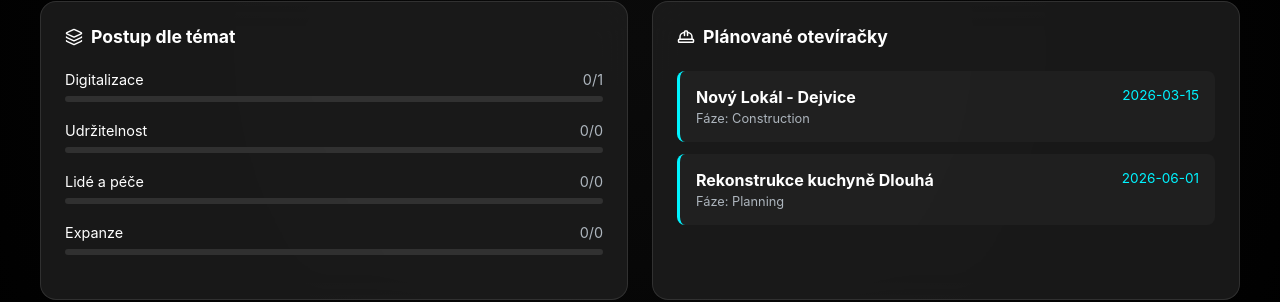
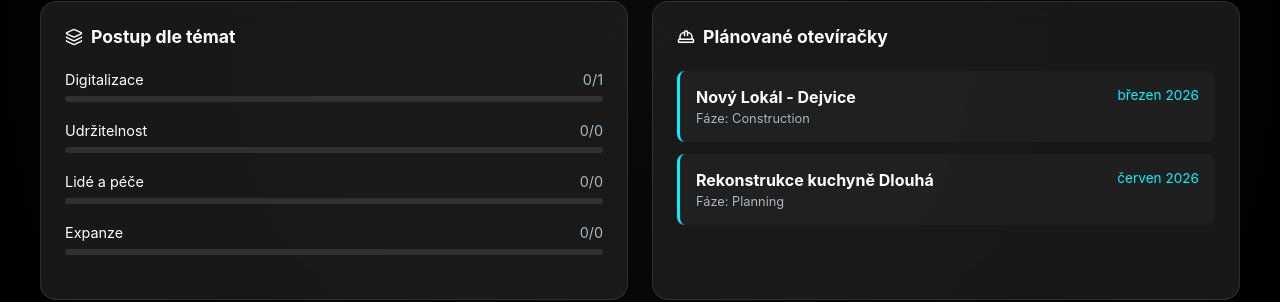
Before and after one commit to zemskekure/kebule, a React (Vite) app in the folder strategy-app/: page / in a window 1280 px wide. Both pictures are taken after a click on the button "Dashboard". Shown: the part 388-690 px from the top of the page. Built offline with nearby package versions, Linux system fonts and the light colour scheme; the HTML template or start-up script is replaced by a standard one.

Commit message:
update push

```diff
--- a/strategy-app/src/components/Dashboard.jsx
+++ b/strategy-app/src/components/Dashboard.jsx
@@ -140,15 +140,22 @@ export function Dashboard({ data, theme = 'dark' }) {
                     >
                         <h3 style={{ color: textColor }}><HardHat size={18} /> Plánované otevíračky</h3>
                         <div className="restaurants-list-dashboard">
-                            {(newRestaurants || []).length > 0 ? (newRestaurants || []).map(rest => (
-                                <div key={rest.id} className="dashboard-rest-item" style={{ background: isDark ? 'rgba(255, 255, 255, 0.03)' : 'rgba(0, 0, 0, 0.02)', borderLeftColor: accentColor }}>
-                                    <div className="rest-header">
-                                        <h4 style={{ color: textColor }}>{rest.title}</h4>
-                                        <span className="rest-date" style={{ color: accentColor }}>{rest.openingDate || 'TBD'}</span>
+                            {(newRestaurants || []).length > 0 ? (newRestaurants || []).map(rest => {
+                                const formatDate = (dateStr) => {
+                                    if (!dateStr) return 'TBD';
+                                    const date = new Date(dateStr);
+                                    return date.toLocaleDateString('cs-CZ', { month: 'long', year: 'numeric' });
+                                };
+                                return (
+                                    <div key={rest.id} className="dashboard-rest-item" style={{ background: isDark ? 'rgba(255, 255, 255, 0.03)' : 'rgba(0, 0, 0, 0.02)', borderLeftColor: accentColor }}>
+                                        <div className="rest-header">
+                                            <h4 style={{ color: textColor }}>{rest.title}</h4>
+                                            <span className="rest-date" style={{ color: accentColor }}>{formatDate(rest.openingDate)}</span>
+                                        </div>
+                                        <div className="rest-phase" style={{ color: textSecondary }}>Fáze: {rest.phase}</div>
                                     </div>
-                                    <div className="rest-phase" style={{ color: textSecondary }}>Fáze: {rest.phase}</div>
-                                </div>
-                            )) : (
+                                );
+                            }) : (
                                 <p className="empty-text" style={{ color: textSecondary }}>Žádné nové restaurace v plánu.</p>
                             )}
                         </div>
--- a/strategy-app/src/components/VisionBoard.jsx
+++ b/strategy-app/src/components/VisionBoard.jsx
@@ -605,28 +605,35 @@ export function VisionBoard({ data, theme = 'dark' }) {
             return { type: 'years', items: data.years };
         }
         else if (currentLevel === 1) {
-            // Level 1: Vision Center + Themes Orbit
-            // We clicked a Year. We need to find the Vision for this year.
+            // Level 1: Year Center + Visions Orbit
+            // Show all visions for this year as orbiting items
             const year = path[0];
             const visions = data.visions.filter(v => v.yearId === year.id);
-            // Auto-select the first vision
-            const activeVision = visions[0] || { title: 'Žádná vize', subtitle: 'Vytvořte vizi', id: 'empty', yearId: year.id };
-
-            const themes = activeVision.id !== 'empty' ? data.themes.filter(t => t.visionId === activeVision.id) : [];
 
             return {
                 type: 'orbit',
-                center: { ...activeVision, subtitle: 'Vize' },
+                center: { ...year, subtitle: 'Rok' },
+                orbit: visions.length > 0 ? visions : [{ title: 'Žádná vize', subtitle: 'Vytvořte vizi', id: 'empty' }],
+                centerType: 'year',
+                orbitType: 'vision'
+            };
+        }
+        else if (currentLevel === 2) {
+            // Level 2: Vision Center + Themes Orbit
+            const vision = path[1];
+            const themes = data.themes.filter(t => t.visionId === vision.id);
+
+            return {
+                type: 'orbit',
+                center: { ...vision, subtitle: 'Vize' },
                 orbit: themes,
                 centerType: 'vision',
                 orbitType: 'theme'
             };
         }
-        else if (currentLevel === 2) {
-            // Level 2: Theme Center + Projects Orbit
-            // path[0] = Year, path[1] = Theme (because we skipped selecting Vision explicitly in UI)
-
-            const theme = path[1];
+        else if (currentLevel === 3) {
+            // Level 3: Theme Center + Projects Orbit
+            const theme = path[2];
             const projects = data.projects.filter(p => p.themeId === theme.id);
             return {
                 type: 'orbit',
@@ -641,13 +648,18 @@ export function VisionBoard({ data, theme = 'dark' }) {
 
     // Handlers
     const handleItemClick = (item) => {
+        if (item.id === 'empty') return; // Don't navigate to empty placeholder
+
         if (currentLevel === 0) {
-            // Clicked Year -> Go to Level 1 (Auto-select Vision)
+            // Clicked Year -> Go to Level 1 (Show Visions)
             setPath([item]);
         } else if (currentLevel === 1) {
-            // Clicked Theme -> Go to Level 2
+            // Clicked Vision -> Go to Level 2 (Show Themes)
             setPath([...path, item]);
         } else if (currentLevel === 2) {
+            // Clicked Theme -> Go to Level 3 (Show Projects)
+            setPath([...path, item]);
+        } else if (currentLevel === 3) {
             // Clicked Project -> Show Detail
             setSelectedDetail(item);
         }
@@ -782,7 +794,7 @@ export function VisionBoard({ data, theme = 'dark' }) {
                         display: 'flex',
                         alignItems: 'center',
                         gap: '0.5rem',
-                        fontSize: '0.9rem',
+                        fontSize: '0.85rem',
                         background: theme === 'dark' ? 'rgba(0, 0, 0, 0.4)' : 'rgba(255, 255, 255, 0.8)',
                         padding: '0.5rem 1rem',
                         borderRadius: '20px',
@@ -797,30 +809,19 @@ export function VisionBoard({ data, theme = 'dark' }) {
                         }}>
                             Ambiente
                         </span>
-                        {path.length > 0 && (
-                            <>
+                        {path.map((item, index) => (
+                            <React.Fragment key={item.id}>
                                 <span style={{ color: theme === 'dark' ? 'rgba(255,255,255,0.3)' : '#cbd5e1' }}>/</span>
                                 <span style={{
-                                    color: path.length === 1
+                                    color: index === path.length - 1
                                         ? (theme === 'dark' ? '#fff' : '#0f172a')
                                         : (theme === 'dark' ? 'rgba(255,255,255,0.5)' : '#94a3b8'),
-                                    fontWeight: path.length === 1 ? 600 : 400
+                                    fontWeight: index === path.length - 1 ? 600 : 400
                                 }}>
-                                    {path[0].title}
+                                    {item.title}
                                 </span>
-                            </>
-                        )}
-                        {path.length > 1 && (
-                            <>
-                                <span style={{ color: theme === 'dark' ? 'rgba(255,255,255,0.3)' : '#cbd5e1' }}>/</span>
-                                <span style={{
-                                    color: theme === 'dark' ? '#fff' : '#0f172a',
-                                    fontWeight: 600
-                                }}>
-                                    {path[1].title}
-                                </span>
-                            </>
-                        )}
+                            </React.Fragment>
+                        ))}
                     </div>
                 </div>
             )}
```
